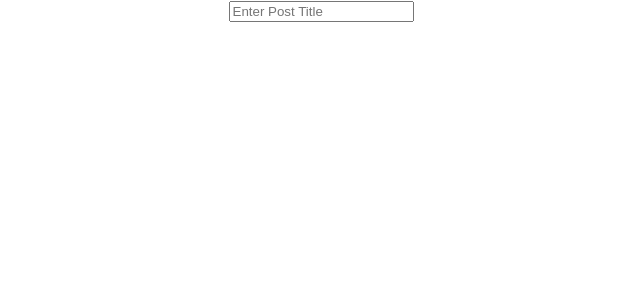
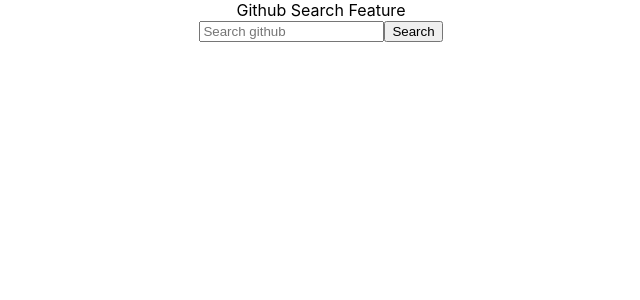
Before and after one commit to kellykaufman/github-search-react, a React (Create React App) app: page / in a window 1280 px wide. Shown: the top 300 px of the page, without its empty margins (319-959 px from the left). Built offline with nearby package versions, Linux system fonts and the light colour scheme.

Commit message:
Adds form input label and button

```diff
--- a/src/App.js
+++ b/src/App.js
@@ -1,10 +1,11 @@
-import logo from "./logo.svg";
+import SearchBar from "./components/SearchBar";
 import "./App.css";
 
 function App() {
   return (
     <div className="App">
-      <input placeholder="Enter Post Title" />
+      {/* <input placeholder="Enter Post Title" /> */}
+      <SearchBar />
     </div>
   );
 }
--- a/src/components/SearchBar.css
+++ b/src/components/SearchBar.css
@@ -0,0 +1,3 @@
+background {
+
+}
--- a/src/components/SearchBar.js
+++ b/src/components/SearchBar.js
@@ -1,8 +1,14 @@
 import React from "react";
 
 /* Add everything related to searching & filtering the data*/
-function SearchBar() {
-  return <div>Search</div>;
-}
+const SearchBar = () => (
+  <form action="/" method="get">
+    <label htmlFor="header-search">
+      <div>Github Search Feature</div>
+    </label>
+    <input type="text" id="" placeholder="Search github" name="s" />
+    <button type="submit">Search</button>
+  </form>
+);
 
 export default SearchBar;
```
Also changed, not shown: my-notes.txt.
